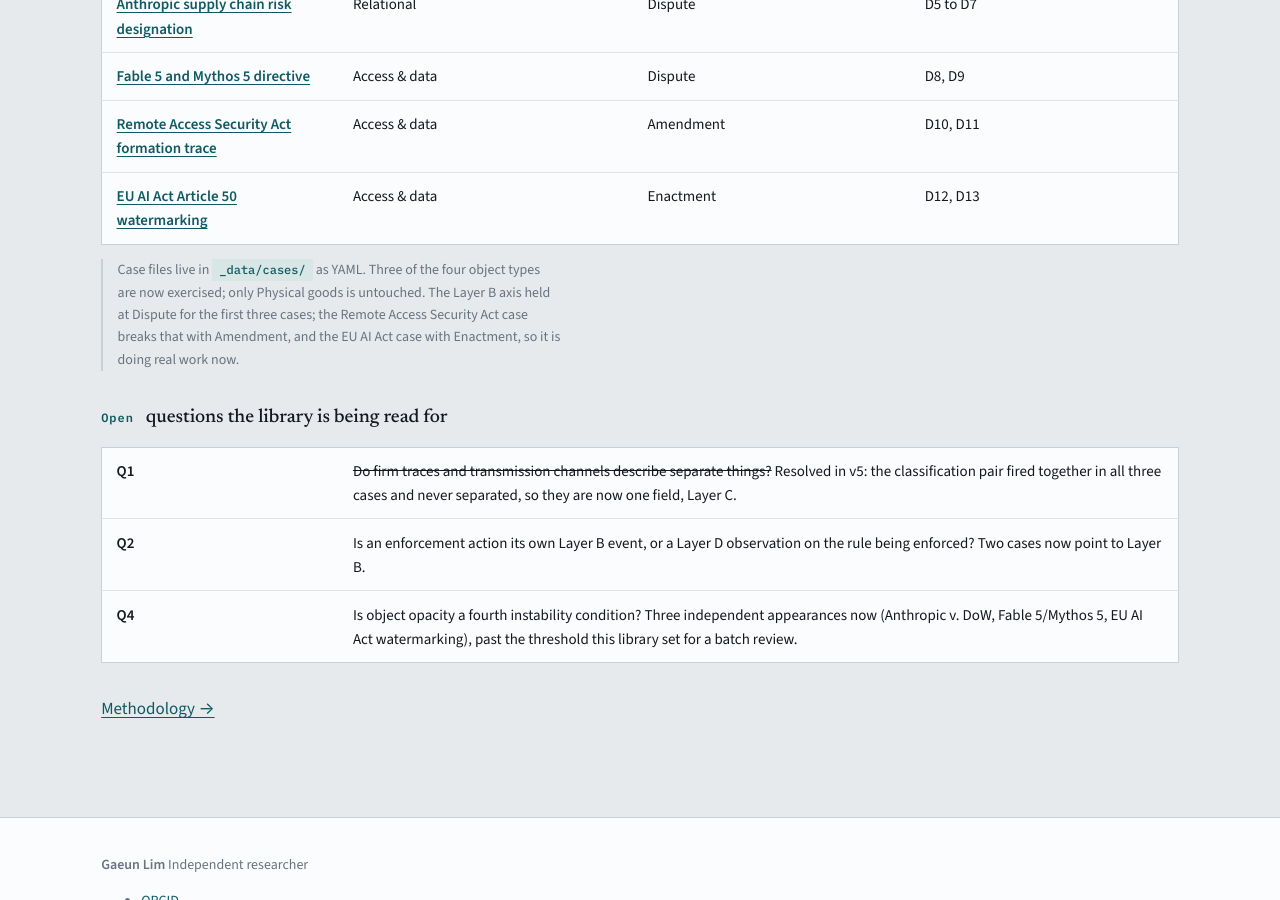
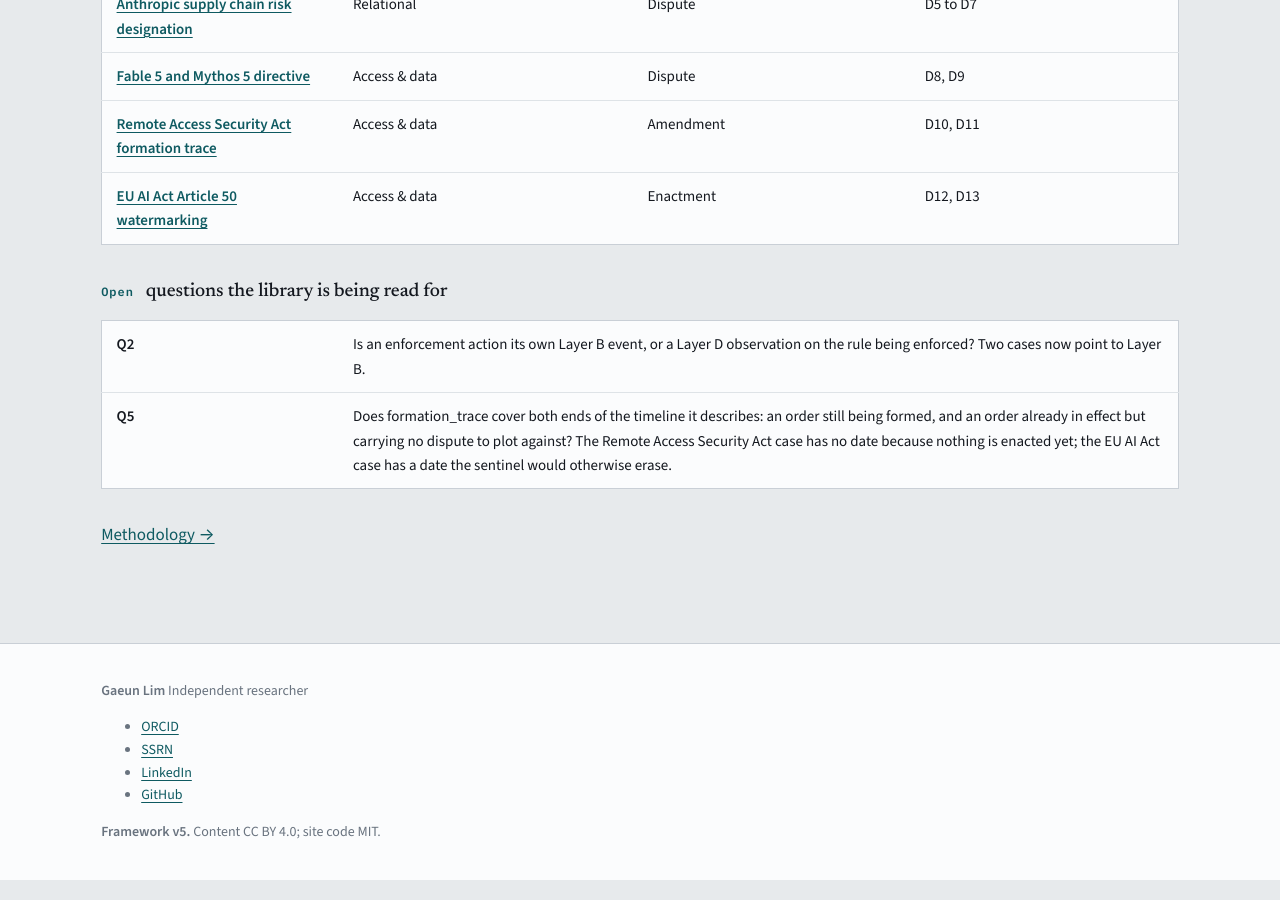
Before and after one commit to GaeunLim01/regulatory-order, a Jekyll site: the page built from cases/index.html, in a window 1280 px wide and 900 px high, scrolled down 616 px. Built offline with Jekyll 4.4.1, drawn with Linux system fonts in a browser that asks for light colours.

Commit message:
Add files via upload

```diff
--- a/cases/index.html
+++ b/cases/index.html
@@ -26,14 +26,12 @@ description: Cases tagged against all five layers, with distribution and re-form
         <tr><th scope="row"><a href="{{ '/cases/eu-ai-act-watermarking/' | relative_url }}">EU AI Act Article 50 watermarking</a></th><td>Access &amp; data</td><td>Enactment</td><td>D12, D13</td></tr>
       </tbody>
     </table>
-    <p class="note">Case files live in <span class="tag">_data/cases/</span> as YAML. Three of the four object types are now exercised; only Physical goods is untouched. The Layer B axis held at Dispute for the first three cases; the Remote Access Security Act case breaks that with Amendment, and the EU AI Act case with Enactment, so it is doing real work now.</p>
 
     <h3 class="sub"><span>Open</span> questions the library is being read for</h3>
     <table class="spec">
       <tbody>
-        <tr><th scope="row">Q1</th><td><s>Do firm traces and transmission channels describe separate things?</s> Resolved in v5: the classification pair fired together in all three cases and never separated, so they are now one field, Layer C.</td></tr>
         <tr><th scope="row">Q2</th><td>Is an enforcement action its own Layer B event, or a Layer D observation on the rule being enforced? Two cases now point to Layer B.</td></tr>
-        <tr><th scope="row">Q4</th><td>Is object opacity a fourth instability condition? Three independent appearances now (Anthropic v. DoW, Fable 5/Mythos 5, EU AI Act watermarking), past the threshold this library set for a batch review.</td></tr>
+        <tr><th scope="row">Q5</th><td>Does formation_trace cover both ends of the timeline it describes: an order still being formed, and an order already in effect but carrying no dispute to plot against? The Remote Access Security Act case has no date because nothing is enacted yet; the EU AI Act case has a date the sentinel would otherwise erase.</td></tr>
       </tbody>
     </table>
 
```
Also changed, not shown: other parts of cases/index.html (+1 -1 lines).
